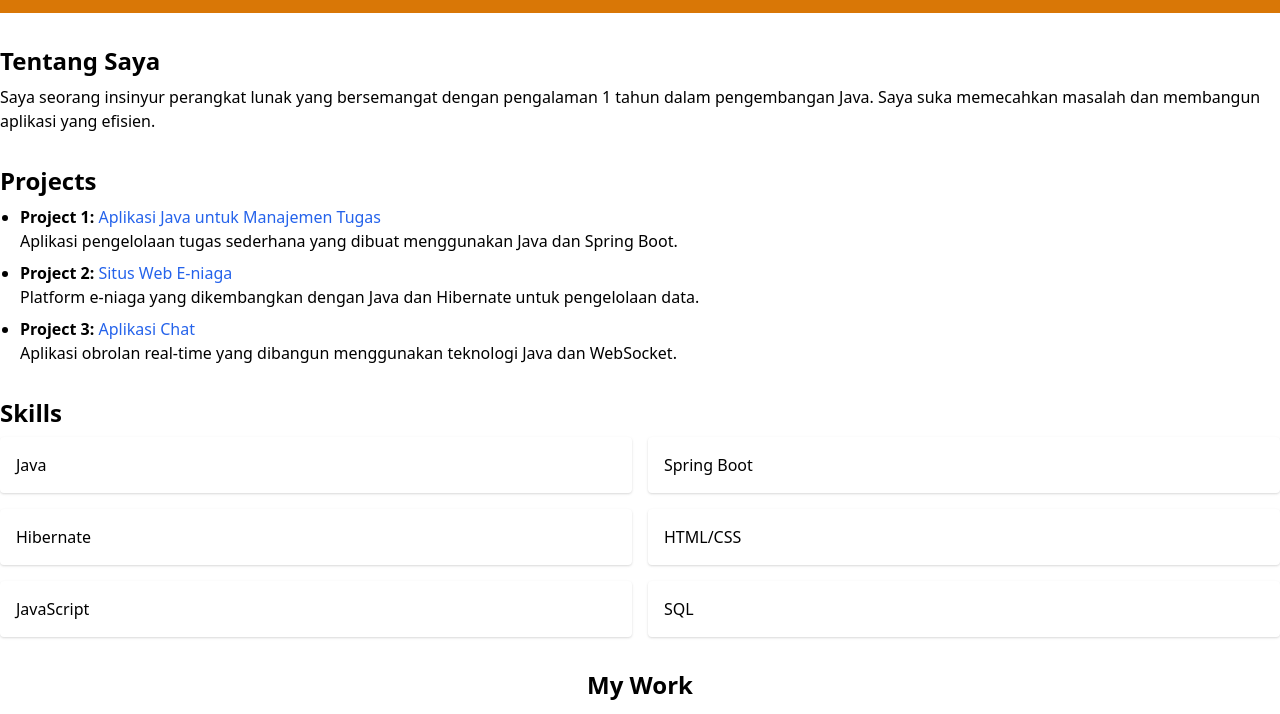
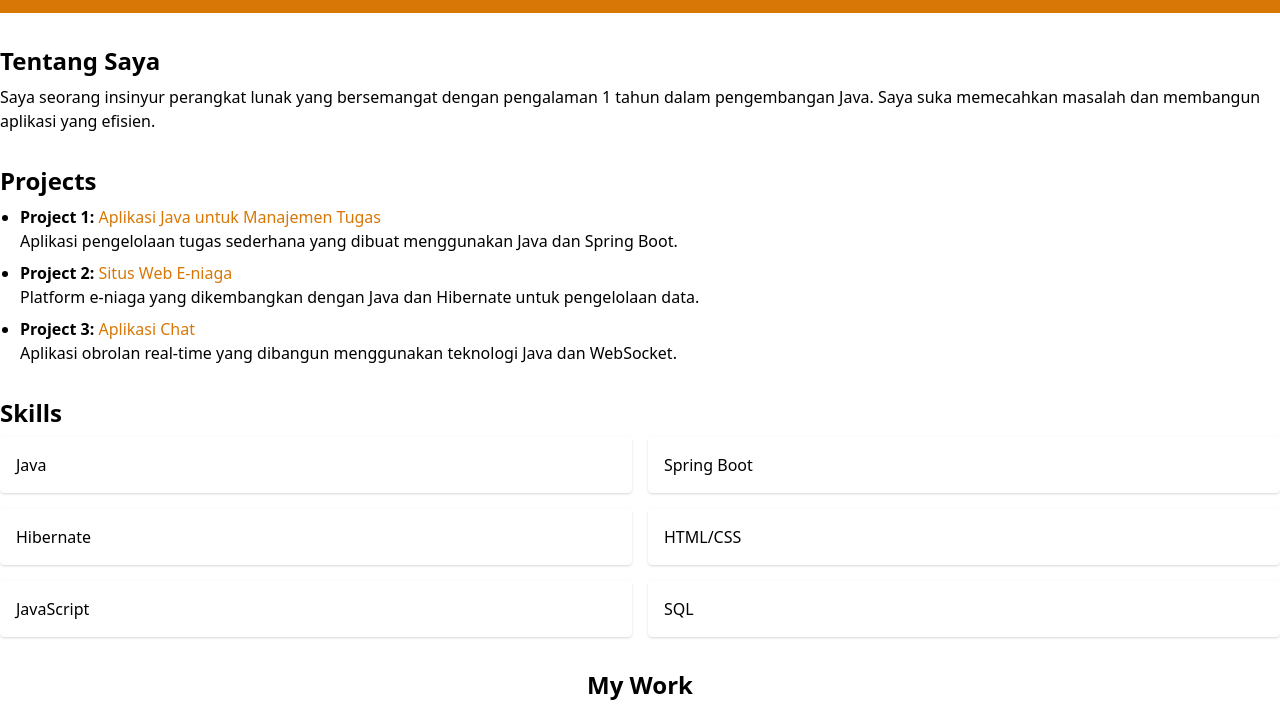
Before and after one commit to dilvaxraps/portofolio, a plain HTML site: page index.html in a window 1280 px wide. Shown: the part 79-793 px from the top of the page. Drawn offline with nearby package versions, Linux system fonts and the light colour scheme.

Commit message:
Update index.html

```diff
--- a/index.html
+++ b/index.html
@@ -22,15 +22,15 @@
             <h2 class="text-2xl font-bold">Projects</h2>
             <ul class="list-disc pl-5">
                 <li class="mt-2">
-                    <strong>Project 1:</strong> <a href="#" class="text-blue-600 hover:underline">Aplikasi Java untuk Manajemen Tugas</a>
+                    <strong>Project 1:</strong> <a href="#" class="text-yellow-600 hover:underline">Aplikasi Java untuk Manajemen Tugas</a>
                     <p>Aplikasi pengelolaan tugas sederhana yang dibuat menggunakan Java dan Spring Boot.</p>
                 </li>
                 <li class="mt-2">
-                    <strong>Project 2:</strong> <a href="#" class="text-blue-600 hover:underline">Situs Web E-niaga</a>
+                    <strong>Project 2:</strong> <a href="#" class="text-yellow-600 hover:underline">Situs Web E-niaga</a>
                     <p>Platform e-niaga yang dikembangkan dengan Java dan Hibernate untuk pengelolaan data.</p>
                 </li>
                 <li class="mt-2">
-                    <strong>Project 3:</strong> <a href="#" class="text-blue-600 hover:underline">Aplikasi Chat</a>
+                    <strong>Project 3:</strong> <a href="#" class="text-yellow-600 hover:underline">Aplikasi Chat</a>
                     <p>Aplikasi obrolan real-time yang dibangun menggunakan teknologi Java dan WebSocket.</p>
                 </li>
             </ul>
@@ -82,7 +82,7 @@
         </section>
     </main>
 
-    <footer class="bg-blue-600 text-white text-center p-4">
+    <footer class="bg-yellow-600 text-white text-center p-4">
         &copy; 2024 i. All rights reserved.
     </footer>
 
```
